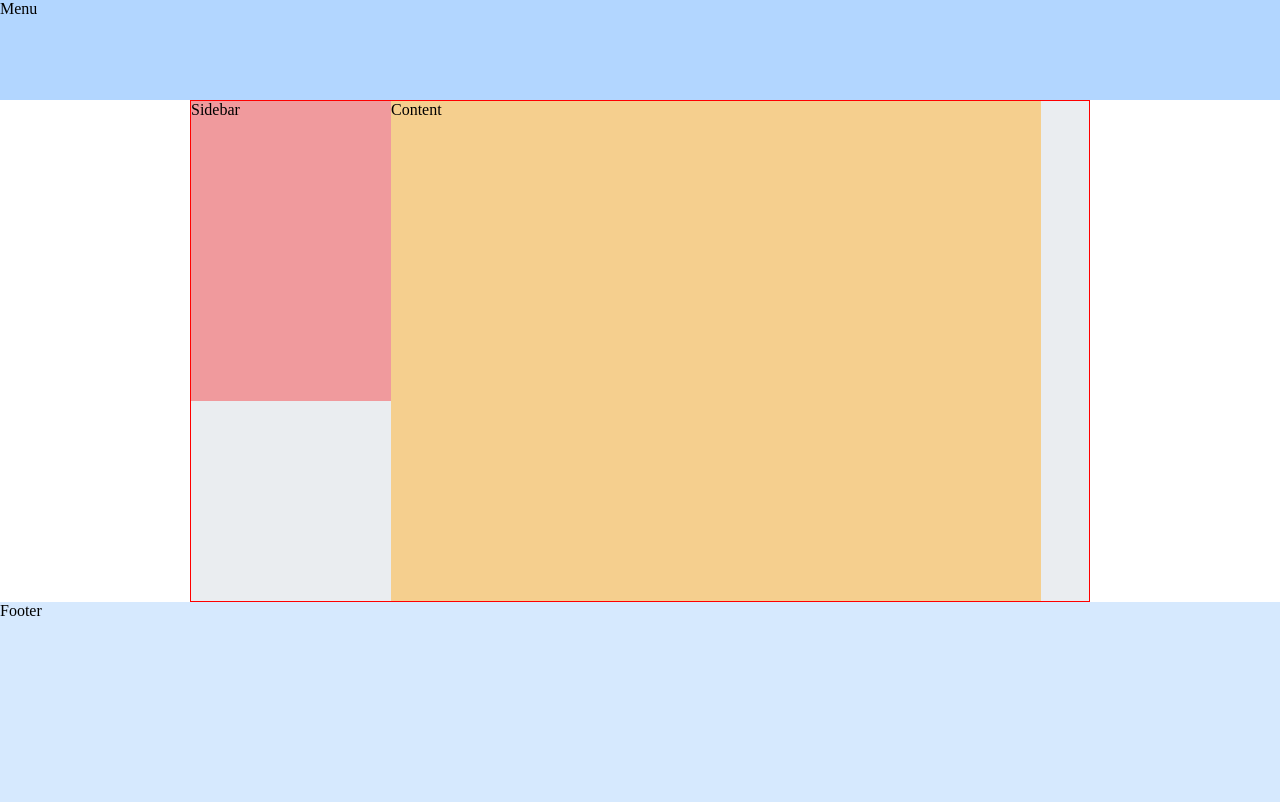
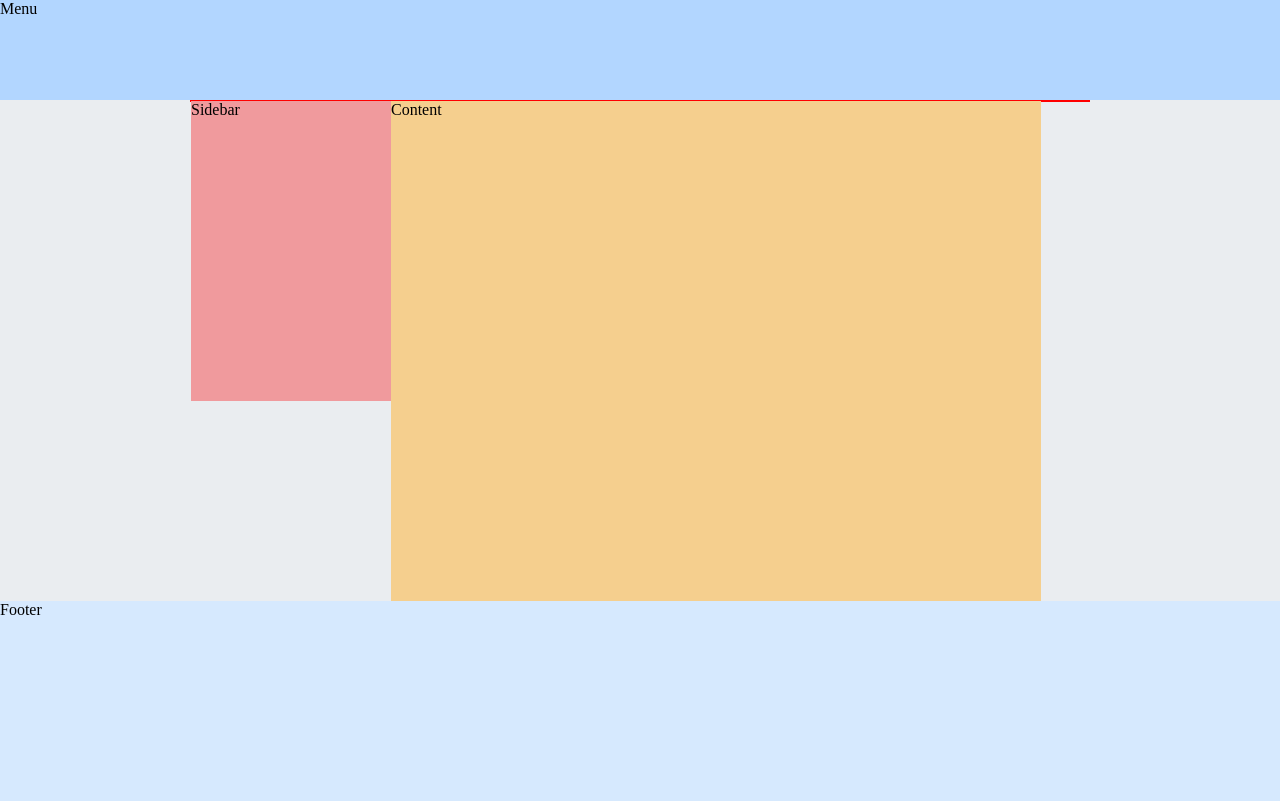
Before and after one commit to rllzrc/html-css, a plain HTML site: page floats/floats.html in a window 1280 px wide. Drawn offline with Linux system fonts and the light colour scheme.

Commit message:
add div container for full-bleed background layout

```diff
--- a/floats/floats.html
+++ b/floats/floats.html
@@ -8,9 +8,11 @@
   <body>
     <div class='menu'>Menu</div>
 
-    <div class='page'>
-      <div class='sidebar'>Sidebar</div>
-      <div class='content'>Content</div>
+    <div class='container'>
+      <div class='page'>
+        <div class='sidebar'>Sidebar</div>
+        <div class='content'>Content</div>
+      </div>
     </div>
 
     <div class='footer'>Footer</div>
--- a/floats/styles.css
+++ b/floats/styles.css
@@ -9,20 +9,12 @@
   box-sizing: border-box;
 }
 
-/* to give our page a fixed-width layout instead of being as wide as the broswer window */
-.page {
-  width: 900px;
-  margin: 0 auto;
-  border: 1px solid red;
-  overflow: hidden;
-  background-color: #EAEDF0;
-}
-
 .menu {
   height: 100px;
   background-color: #B2D6FF;
 }
 
+/* left-aligned this and content blocks. this kind of nesting and aligning is typical for most web layouts */
 .sidebar {
   float: left;
   width: 200px;
@@ -42,3 +34,16 @@
   height: 200px;
   background-color: #D6E9FE;
 }
+
+/* to give our page a fixed-width layout instead of being as wide as the broswer window >> fixed width here for centering everything */
+.page {
+  width: 900px;
+  margin: 0 auto;
+  border: 1px solid red;
+}
+
+/* 3 nested divs elements just for laying out the page magazine style: this will be a wrapper for full-bleed background color */
+.container {
+  overflow: hidden;
+  background-color: #EAEDF0;
+}
```
